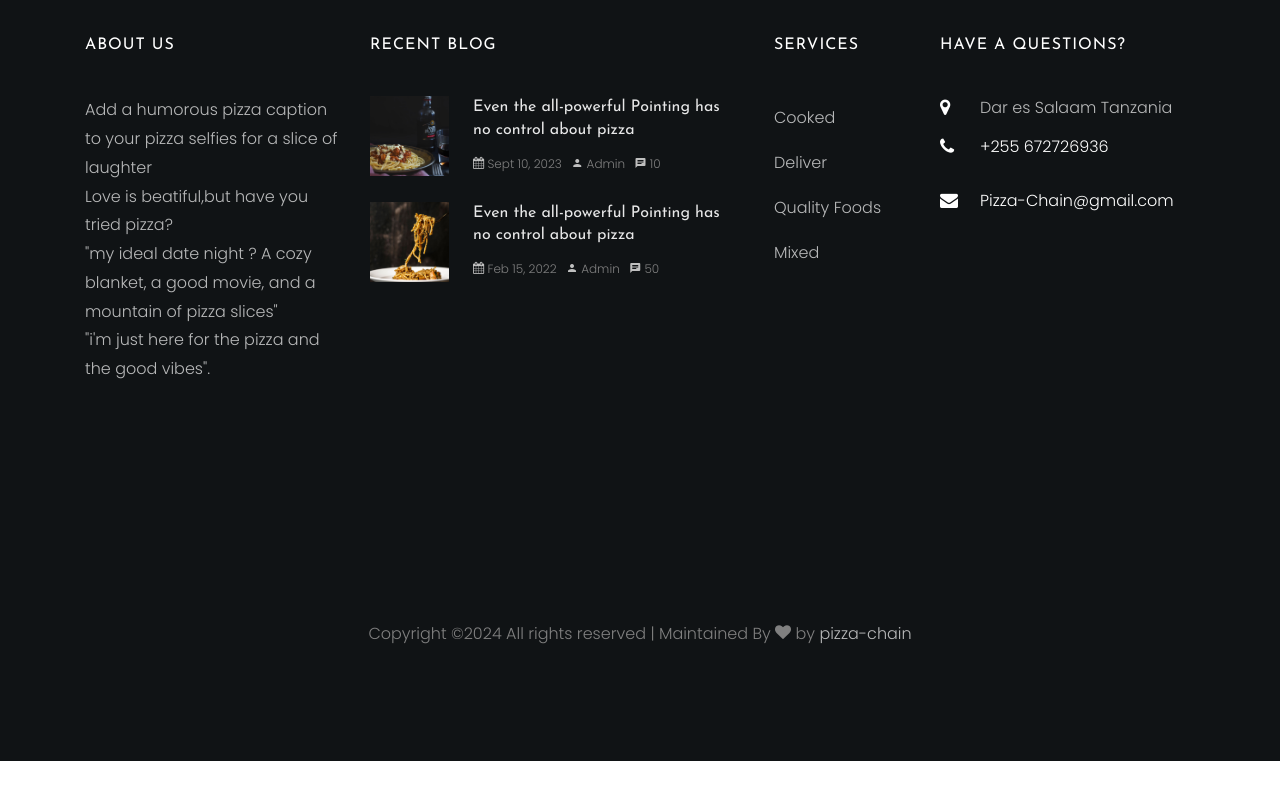
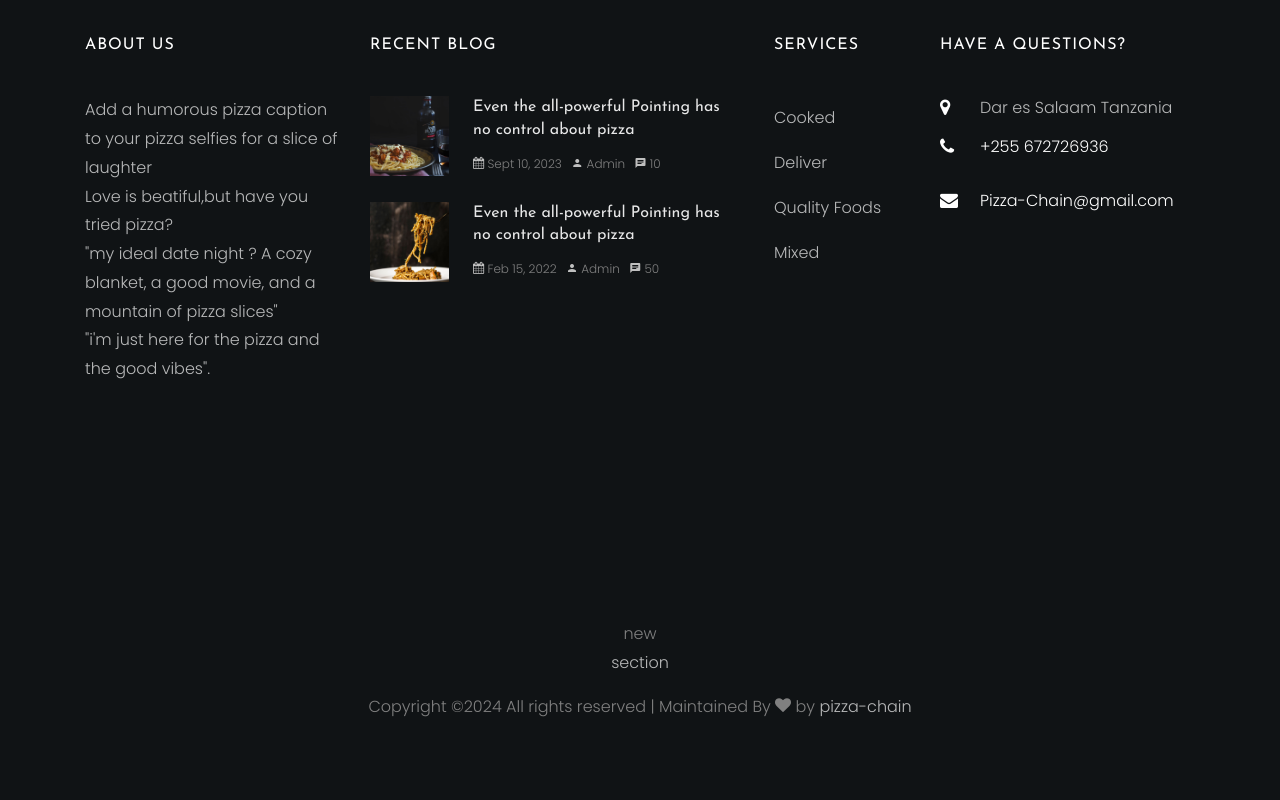
Before and after one commit to eliud-max/web, a plain HTML site: page pizza-gh-pages/index.html in a window 1280 px wide. Shown: the part 6601-7401 px from the top of the page. Before the commit the page ends 7362 px from the top, so only its background shows below. Drawn offline with Linux system fonts and the light colour scheme; some packages are replaced by stand-ins of ours; no server answers; files whose address does not match are found by name.

Commit message:
added section

```diff
--- a/pizza-gh-pages/index.html
+++ b/pizza-gh-pages/index.html
@@ -827,7 +827,8 @@
         <div class="row">
           <div class="col-md-12 text-center">
 
-
+            <section>new</section>
+			<p>section</p>
   Copyright &copy;<script>document.write(new Date().getFullYear());</script> All rights reserved | Maintained By <i class="icon-heart" aria-hidden="true"></i> by <a href="https://pizza-chain.com" target="_blank">pizza-chain</a>
 
           </div>
```
